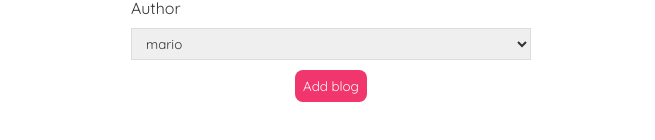
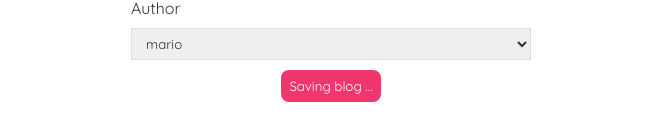
Before and after one commit to zae21/react-dojo-blog, a React (Create React App) app: page /create in a window 1280 px wide. Shown: the part 344-484 px from the top of the page, without its empty margins (309-964 px from the left). Built offline with nearby package versions, Linux system fonts and the light colour scheme; no server answers.

Commit message:
use redux state

```diff
--- a/data/db.json
+++ b/data/db.json
@@ -13,8 +13,8 @@
       "id": 2
     },
     {
-      "title": "today blog",
-      "body": "the body from today blog",
+      "title": "today blog udated 3",
+      "body": "the body from today blog updated 3",
       "author": "mario",
       "id": 3
     },
--- a/src/components/BlogDetail.jsx
+++ b/src/components/BlogDetail.jsx
@@ -1,24 +1,23 @@
+import { useEffect } from "react";
+import { useDispatch, useSelector } from "react-redux";
 import { Link, useHistory, useParams } from "react-router-dom";
-import useFetch from "../hooks/useFetch";
+import { fetchData, deleteData } from "../stores/blogs";
 
 const BlogDetail = () => {
 
     const { id } = useParams();
-    const { isLoading, data: blog, isError } = useFetch(`http://localhost:8000/blogs/${id}`);
+    const { isLoading, blogs: blog, isError } = useSelector((state) => state.blogs);
     const history = useHistory();
+    const dispatch = useDispatch();
+
+    useEffect(() => {
+        dispatch(fetchData(id));
+    }, [dispatch]);
+
 
     const onDeleteHandle = () => {
-        fetch(`http://localhost:8000/blogs/${id}`, { method: "DELETE" })
-            .then(r => {
-                return r.json();
-            })
-            .then(d => {
-                console.log(d);
-                history.push('/');
-            })
-            .catch(e => {
-                console.log(e);
-            });
+        dispatch(deleteData(id));
+        history.push('/');
     }
 
     return (
--- a/src/components/BlogList.jsx
+++ b/src/components/BlogList.jsx
@@ -1,6 +1,6 @@
 import { Link } from "react-router-dom";
 
-const BlogList = ({ blogs, title, handleOnDelete }) => {
+const BlogList = ({ blogs, title }) => {
 
     return (
         <div className="blog-list">
--- a/src/components/Create.jsx
+++ b/src/components/Create.jsx
@@ -1,53 +1,38 @@
 import { useEffect, useState } from "react";
+import { useDispatch, useSelector } from "react-redux";
 import { useHistory, useParams } from "react-router-dom";
+import { fetchData, createData } from "../stores/blogs";
 
 const Create = () => {
     const { id } = useParams();
-    const [title, setTitle] = useState("");
-    const [body, setBody] = useState("");
-    const [author, setAuthor] = useState('mario');
-    const [isLoading, setIsLoading] = useState(false);
+    const dispatch = useDispatch();
+
+    const { isLoading, blogs } = useSelector((state) => state.blogs);
+    useEffect(() => {
+        if (id !== undefined) {
+            dispatch(fetchData(id));
+        }else{
+            setTitle("");
+            setBody("");
+            setAuthor("mario");
+        }
+    }, [dispatch]);
+
+    const [title, setTitle] = useState((blogs && blogs.title) ?? "");
+    const [body, setBody] = useState((blogs && blogs.body) ?? "");
+    const [author, setAuthor] = useState((blogs && blogs.author) ?? 'mario');
+    const [isCreateLoading, setIsCreateLoading] = useState(isLoading);
+
     const history = useHistory();
-
-    useEffect(() => {
-        fetch(`http://localhost:8000/blogs/${id}`)
-            .then(res => {
-                if (!res.ok) {
-                    throw Error(res.statusText)
-                }
-                return res.json();
-            })
-            .then(data => {
-                setTitle(data.title);
-                setBody(data.body);
-                setAuthor(data.author);
-            })
-            .catch(err => {
-                console.log(err.message);
-            });
-    }, []);
 
     const onSubmitHandle = (e) => {
         e.preventDefault();
 
         const blog = { title, body, author };
 
-        setIsLoading(true);
+        dispatch(createData({blog, id}));
 
-        fetch(id !== undefined ? `http://localhost:8000/blogs/${id}` : "http://localhost:8000/blogs", {
-            method: id !== undefined ? "PUT" : "POST",
-            headers: { "Content-Type": "application/json" },
-            body: JSON.stringify(blog)
-        }).then(r => {
-            return r.json();
-        }).then(d => {
-            console.log(d);
-            setIsLoading(false);
-            history.push(`/blog/${d.id}`);
-        }).catch(e => {
-            console.log(e);
-            setIsLoading(false);
-        });
+        history.push("/");
     }
 
     return (
@@ -65,7 +50,7 @@ const Create = () => {
                     <option value="luigi">luigi</option>
                 </select>
                 {
-                    !isLoading ? <button>Add blog</button> : <button disabled>Saving blog ...</button>
+                    !isCreateLoading ? <button>Add blog</button> : <button disabled>Saving blog ...</button>
                 }
 
             </form>
--- a/src/components/Home.jsx
+++ b/src/components/Home.jsx
@@ -7,15 +7,18 @@ import { fetchData } from '../stores/blogs';
 
 const Home = () => {
     // const { isLoading, data: blogs, isError} = useFetch("http://localhost:8000/blogs");
-    const { isLoading, blogs, isError } = useSelector((state) => state.blog);
+    const { isLoading, blogs, isError } = useSelector((state) => state.blogs);
+
     const dispatch = useDispatch();
-
+    useEffect(() => {
+        dispatch(fetchData());
+    },[dispatch]);
 
     return (
         <div className="home">
             {isError && <div>{isError}</div>}
             {isLoading && <div>Loading ....</div>}
-            {blogs && <BlogList blogs={blogs} title="All Blogs" />}
+            {blogs && blogs.length > 0 && <BlogList blogs={blogs} title="All Blogs" />}
         </div>
     );
 }
--- a/src/stores/blogs.js
+++ b/src/stores/blogs.js
@@ -1,4 +1,4 @@
-import { createSlice } from '@reduxjs/toolkit'
+import { createAsyncThunk, createSlice } from '@reduxjs/toolkit'
 
 const initialState = {
     isLoading: true,
@@ -6,30 +6,61 @@ const initialState = {
     blogs: null,
 }
 
+export const fetchData = createAsyncThunk("blog/fetchData", async (id=null) => {
+    const res = await fetch(`http://localhost:8000/blogs${id ? "/" + id : ""}`);
+    return await res.json();
+});
+
+export const createData = createAsyncThunk("blog/createData", async ({blog,id=null}) => {
+    const res = await fetch(`http://localhost:8000/blogs${(id && id !== undefined) ? "/" + id : ""}`, {
+        method: (id && id !== undefined) ? "PUT" : "POST",
+        headers: { "Content-Type": "application/json" },
+        body: JSON.stringify(blog)
+    })
+    return await res.json();
+});
+export const deleteData = createAsyncThunk("blog/deleteData", async (id=null) => {
+    const res = await fetch(`http://localhost:8000/blogs/${id}`, { method : "DELETE" });
+    return await res.json();
+});
+
 export const blogSlice = createSlice({
-    name: 'blog',
+    name: 'blogs',
     initialState,
-    reducers: {
-        fetchData: async (state, actions) => {
-            const abortCont = new AbortController();
-            const url = actions.payload.url;
-
-            const res = await fetch(url);
-            const data = await res.json();
-            state.blogs = data;
+    reducers:{
+        setIsLoading: (state, action) => {
+            state.isLoading = action.payload
+        }
+    },
+    extraReducers: (builder) => {
+        builder.addCase(fetchData.pending, (state, action) => {
+            state.isLoading = true;
+        });
+        builder.addCase(fetchData.fulfilled, (state, action) => {
+            state.blogs = action.payload;
             state.isLoading = false;
-
-        },
-        createData: (state) => {
-        },
-        updateData: (state) => {
-        },
-        deleteData: (state) => {
-        }
+        });
+        builder.addCase(fetchData.rejected, (state, action) => {
+            state.error = action.error.message;
+            state.isLoading = false;
+        });
+        builder.addCase(createData.pending, (state, action) => {
+            state.isLoading = false;
+        });
+        builder.addCase(createData.fulfilled, (state, action) => {
+            state.blogs = action.payload;
+            state.isLoading = false;
+        });
+        builder.addCase(deleteData.pending, (state, action) => {
+            state.isLoading = false;
+        });
+        builder.addCase(deleteData.fulfilled, (state, action) => {
+            state.blogs = action.payload;
+            state.isLoading = false;
+        });
     },
 })
 
-// Action creators are generated for each case reducer function
-export const { fetchData, createData, updateData, deleteData } = blogSlice.actions
+export const { setIsLoading }  = blogSlice.actions;
 
-export default blogSlice.reducer
+export default blogSlice.reducer;
--- a/src/stores/store.js
+++ b/src/stores/store.js
@@ -3,7 +3,7 @@ import blogReducers from './blogs';
 
 const store = configureStore({
   reducer: {
-    blog: blogReducers
+    blogs: blogReducers
   },
 })
 
```
